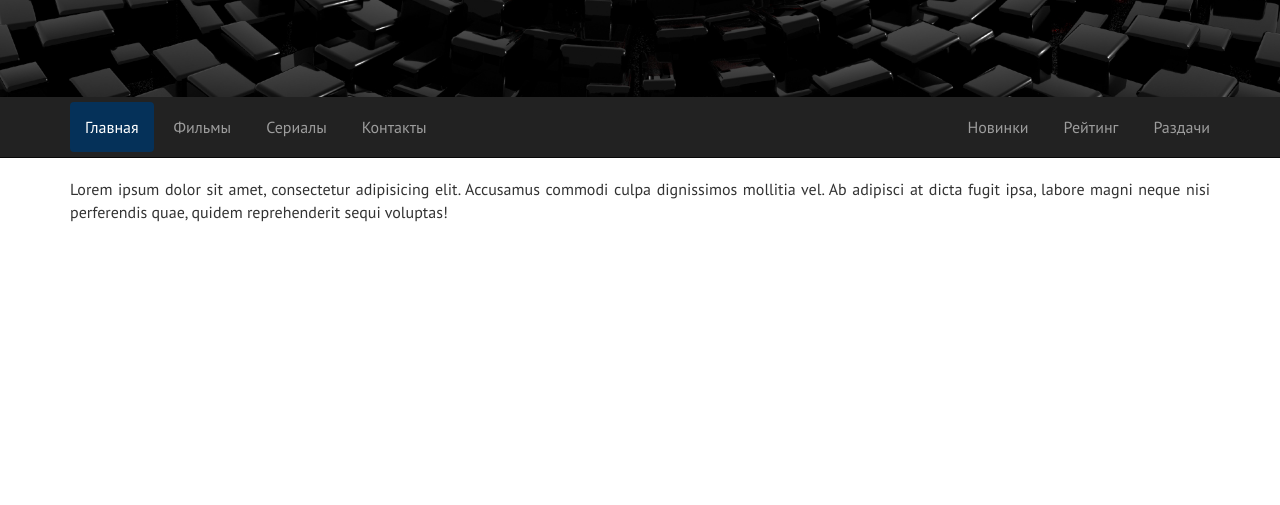
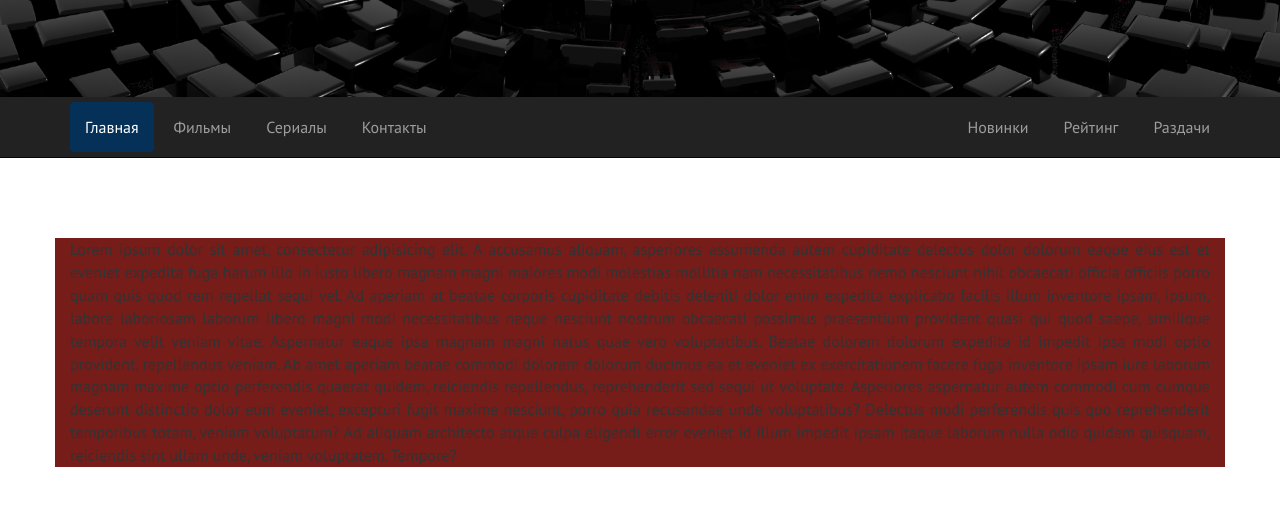
Before and after one commit to OlgaLavrishcheva/kinozal-template, a website: page index.html in a window 1280 px wide. Shown: the part 209-714 px from the top of the page. Drawn offline with Linux system fonts and the light colour scheme.

Commit message:
разметка и оформление секции header

```diff
--- a/assets/scss/_bootstrap-theming.scss
+++ b/assets/scss/_bootstrap-theming.scss
@@ -1,5 +1,6 @@
 .navbar-inverse {
   background-color: darken ($color-dark, 4%);
+  margin-bottom: 0;
 
   .navbar-nav {
     > .active > a {
--- a/assets/scss/_extends.scss
+++ b/assets/scss/_extends.scss
@@ -1,3 +1,7 @@
 %text-shadow {
   text-shadow: 0 0 5px darcen ($color-dark 14%), 0 0 20px darcen ($color-dark 14%);
 }
+
+%margin-bottom-lg {
+  margin-bottom: $gap * 5.333333333333;
+}
--- a/assets/scss/_header.scss
+++ b/assets/scss/_header.scss
@@ -1,5 +1,5 @@
 .header {
-
+  @extend %margin-bottom-lg;
 }
 
 .header-logo {
--- a/index.html
+++ b/index.html
@@ -35,7 +35,8 @@
       <div class="container">
 
         <div class="navbar-header">
-          <button type="button" class="navbar-toggle collapsed" data-toggle="collapse" data-target="#bs-example-navbar-collapse-1" aria-expanded="false">
+          <button type="button" class="navbar-toggle collapsed"
+                  data-toggle="collapse" data-target="#bs-example-navbar-collapse-1" aria-expanded="false">
             <span class="sr-only">Toggle navigation</span>
             <span class="icon-bar"></span>
             <span class="icon-bar"></span>
@@ -65,9 +66,8 @@
 
 <div class="container">
   <div class="row">
-    <div class="col-xs-12" style="text-align: justify">
-      Lorem ipsum dolor sit amet, consectetur adipisicing elit. Accusamus commodi culpa dignissimos mollitia vel. Ab
-        adipisci at dicta fugit ipsa, labore magni neque nisi perferendis quae, quidem reprehenderit sequi voluptas!
+    <div class="col-xs-12" style="text-align: justify; margin: 0; background-color: #761c19">
+      Lorem ipsum dolor sit amet, consectetur adipisicing elit. A accusamus aliquam, asperiores assumenda autem cupiditate delectus dolor dolorum eaque eius est et eveniet expedita fuga harum illo in iusto libero magnam magni maiores modi molestias mollitia nam necessitatibus nemo nesciunt nihil obcaecati officia officiis porro quam quis quod rem repellat sequi vel. Ad aperiam at beatae corporis cupiditate debitis deleniti dolor enim expedita explicabo facilis illum inventore ipsam, ipsum, labore laboriosam laborum libero magni modi necessitatibus neque nesciunt nostrum obcaecati possimus praesentium provident quasi qui quod saepe, similique tempora velit veniam vitae. Aspernatur eaque ipsa magnam magni natus quae vero voluptatibus. Beatae dolorem dolorum expedita id impedit ipsa modi optio provident, repellendus veniam. Ab amet aperiam beatae commodi dolorem dolorum ducimus ea et eveniet ex exercitationem facere fuga inventore ipsam iure laborum magnam maxime optio perferendis quaerat quidem, reiciendis repellendus, reprehenderit sed sequi ut voluptate. Asperiores aspernatur autem commodi cum cumque deserunt distinctio dolor eum eveniet, excepturi fugit maxime nesciunt, porro quia recusandae unde voluptatibus? Delectus modi perferendis quis quo reprehenderit temporibus totam, veniam voluptatum? Ad aliquam architecto atque culpa eligendi error eveniet id illum impedit ipsam itaque laborum nulla odio quidem quisquam, reiciendis sint ullam unde, veniam voluptatem. Tempore?
     </div>
   </div>
 </div>
```
Also changed, not shown: assets/css/style.css.
